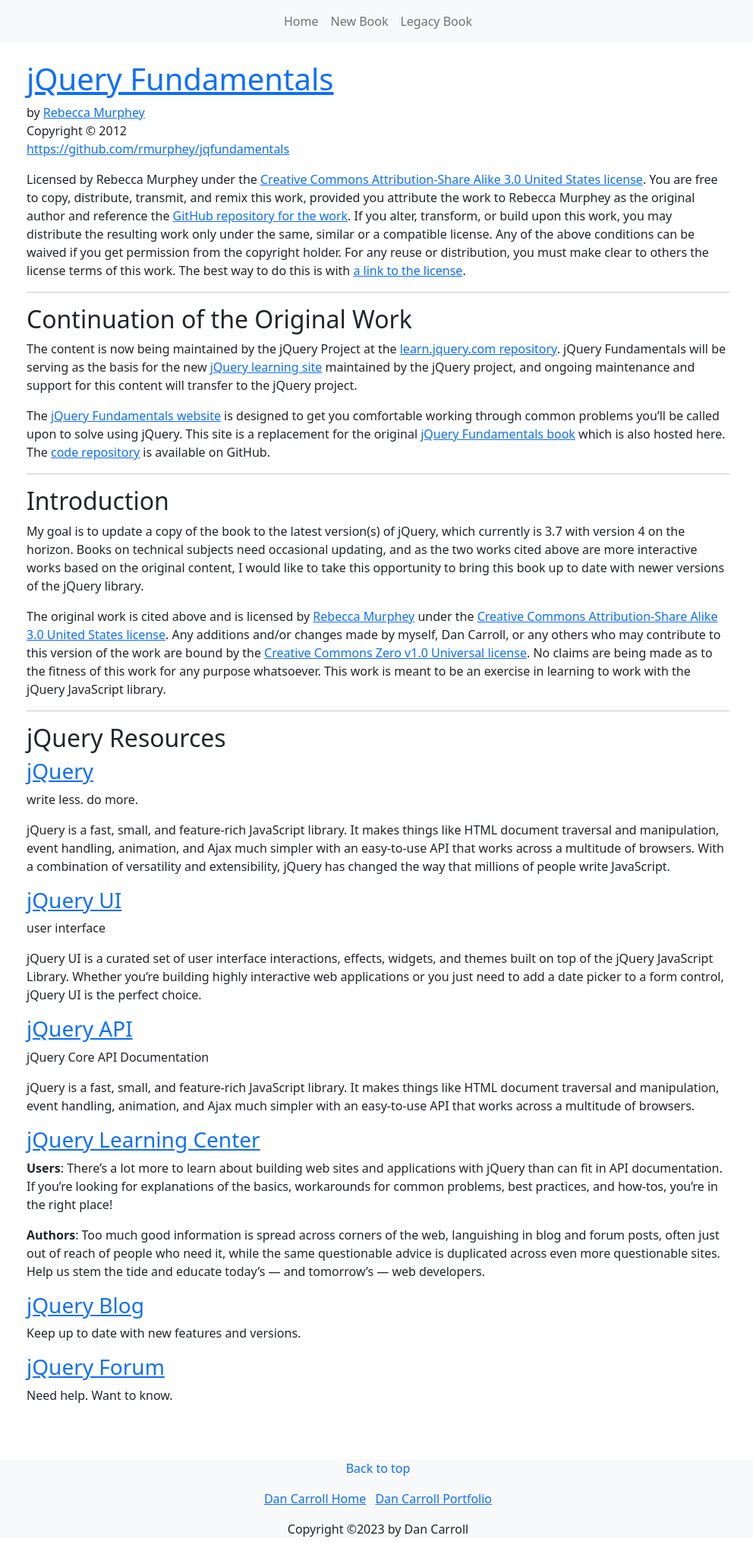
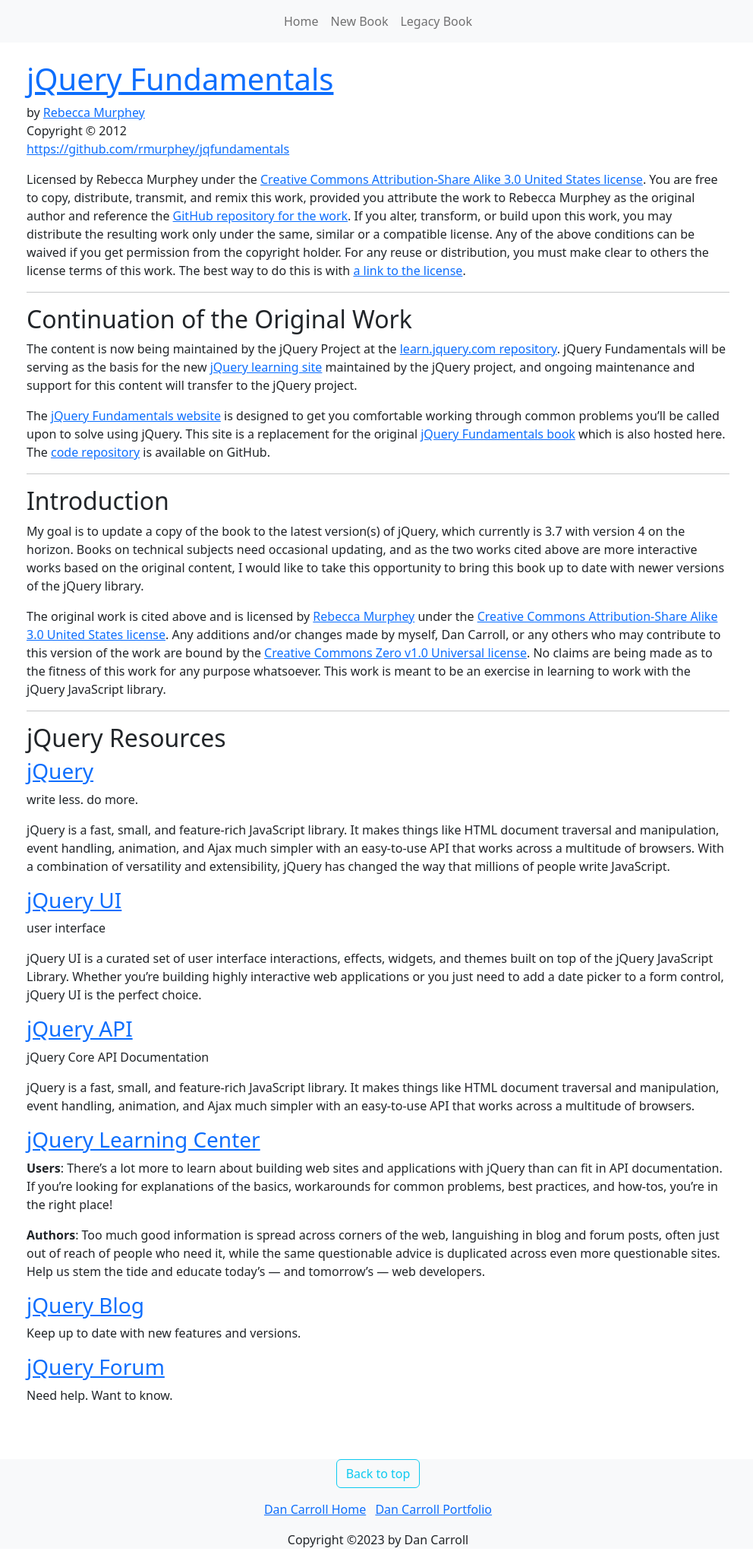
Before and after one commit to dan-carroll/jquery-fundamentals, a Jekyll site: the page built from index.md, in a window 1280 px wide. Shown: the whole page at 76% size, without its empty margins (142-1134 px from the left). Built offline with Jekyll 4.4.1, drawn with Linux system fonts in a browser that asks for light colours.

Commit message:
Update footer.html
Made back to top link in footer into a button.

```diff
--- a/_includes/footer.html
+++ b/_includes/footer.html
@@ -1,5 +1,5 @@
 <footer class="mt-5 bg-light">
-    <p><a class="text-decoration-none" href="#top">Back to top</a></p>
+    <p><a class="btn btn-outline-info" href="#top" role="button">Back to top</a></p>
     <p>
         <a class="me-2" href="https://dan-carroll.github.io/">Dan Carroll Home</a>
         <a href="https://dan-carroll.github.io/dan-carroll-portfolio/">Dan Carroll Portfolio</a>
```
